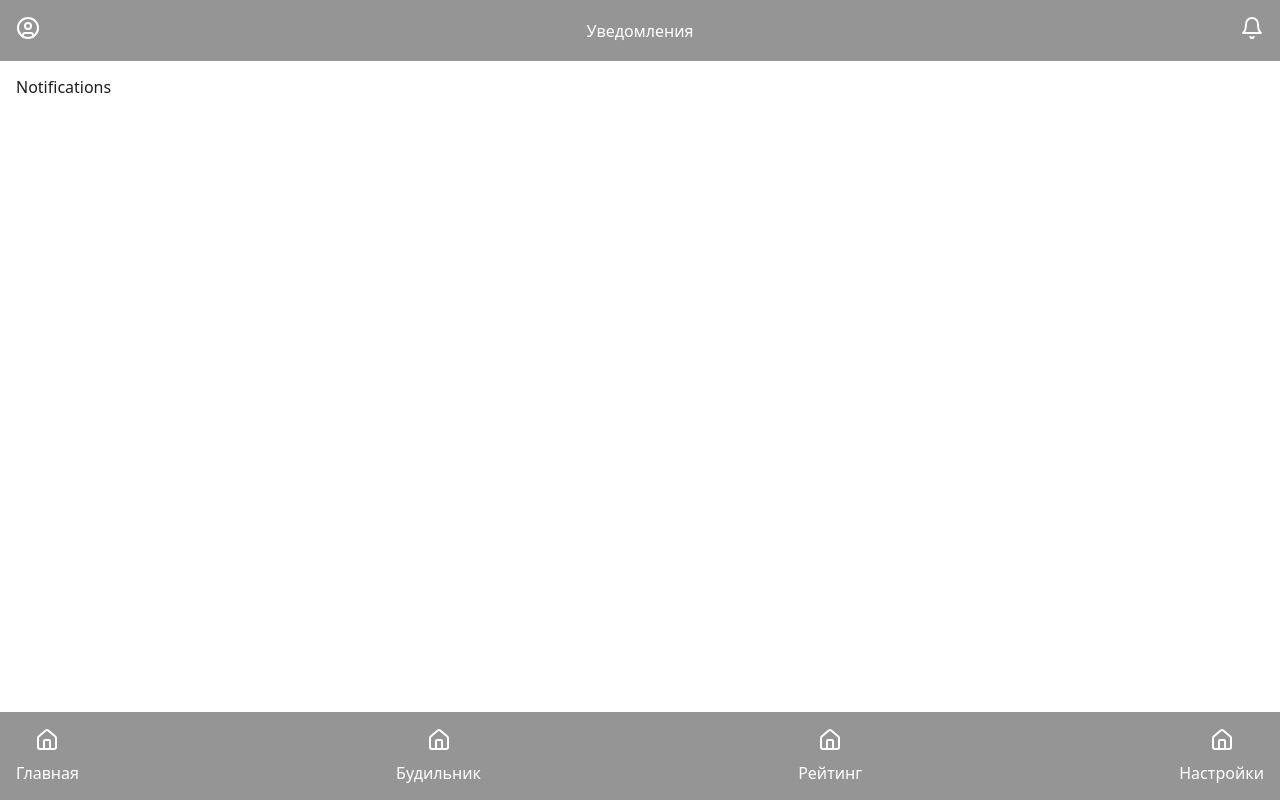
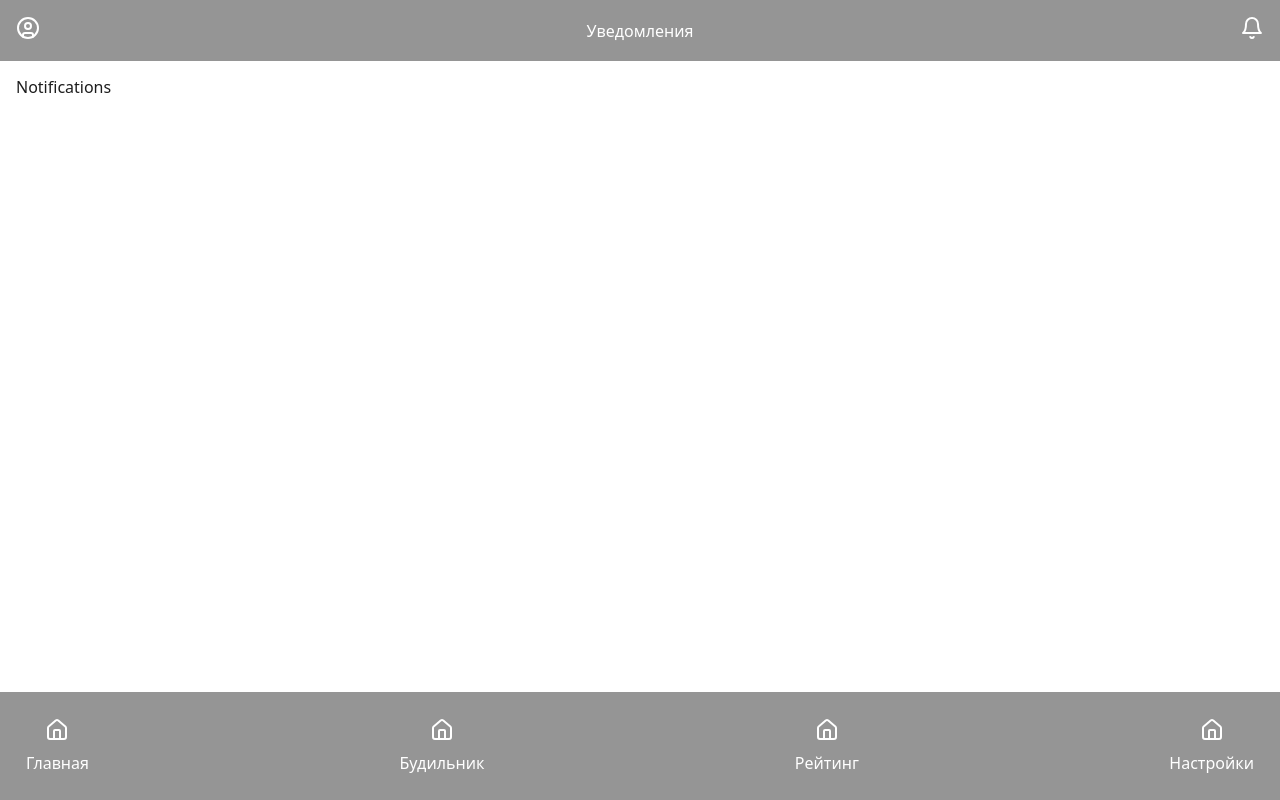
Before and after one commit to JustAlexeyDev/LBS, a React (Create React App) app: page /Notifications in a window 1280 px wide. Built offline with nearby package versions, Linux system fonts and the light colour scheme.

Commit message:
Update Global.css

```diff
--- a/src/Assets/Css/Global.css
+++ b/src/Assets/Css/Global.css
@@ -1,8 +1,13 @@
+:root {
+  --background--color: #fff;
+  --text--color: #1d1d1d;
+  --accent--color: #1e9c20a8;
+}
+
 body {
-  background-color: #ffffff;
-  color: #1d1d1d;
+  background-color: var(--background--color);
+  color: var(--text--color);
   font-family: system-ui, -apple-system, BlinkMacSystemFont, 'Segoe UI', Roboto, Oxygen, Ubuntu, Cantarell, 'Open Sans', 'Helvetica Neue', sans-serif;
-
 }
 
 .Header--Container {
@@ -43,3 +48,20 @@ body {
   gap: 10px;
   align-items: center;
 }
+
+
+
+.Footer--Container__button {
+  display: flex;
+  flex-direction: column;
+  align-items: center;
+  text-decoration: none;
+  color: #333;
+  padding: 10px;
+  border-radius: 8px;
+  transition: background-color 0.3s ease;
+}
+
+.Footer--Container__button.active {
+  background-color: var(--accent--color);
+}
```
